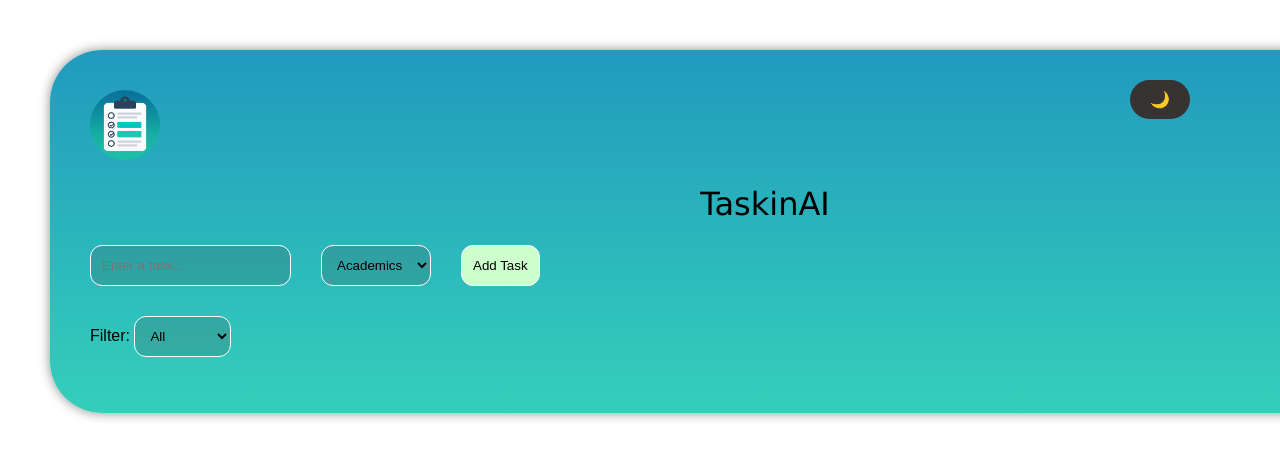
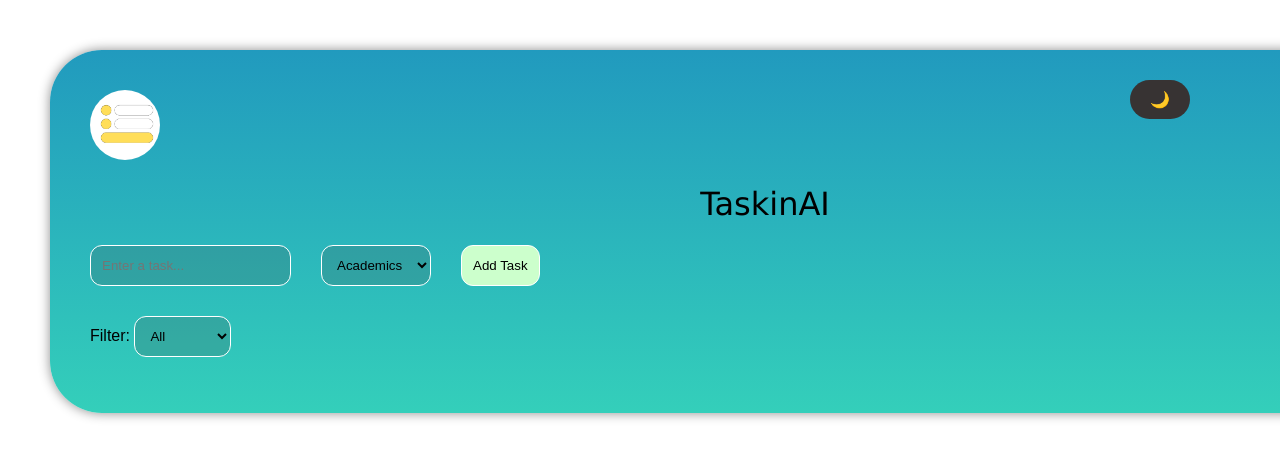
Before and after one commit to Aditya-senpai/neighbourhood, a website: page index.html in a window 1280 px wide. Shown: the top 458 px of the page. Drawn offline with Linux system fonts and the light colour scheme.

Commit message:
icon change

```diff
--- a/index.html
+++ b/index.html
@@ -13,7 +13,7 @@
 </head>
 <body>
    <div class="app">
-    <img src="icon.png">
+    <img src="Aditya.png">
     <h1> TaskinAI</h1>
     <div class="dark"> <button onclick="toggleDarkMode()">🌙</button>
       </div>
```
Also changed, not shown: neighbourhood/index.html (+0 -4 lines).
